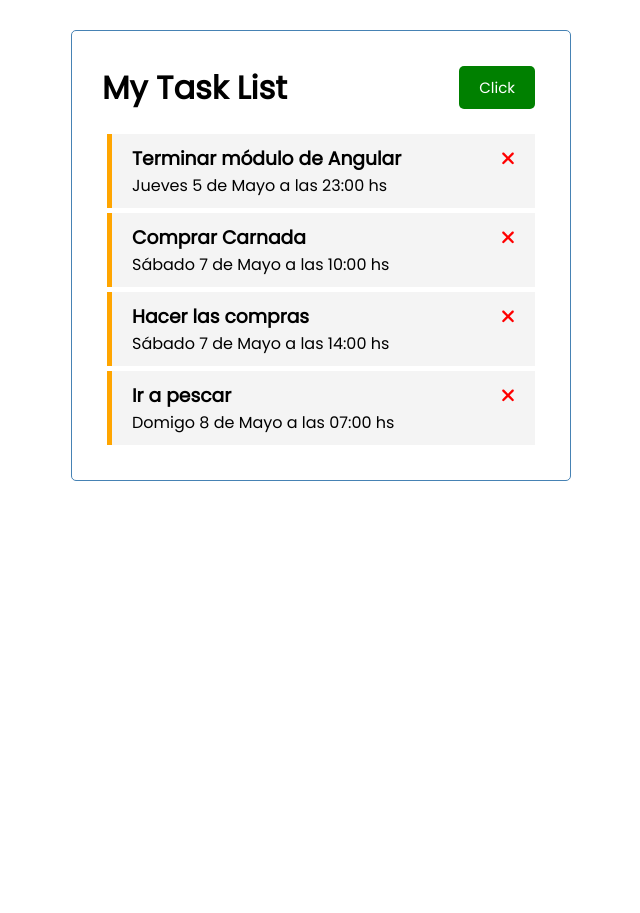
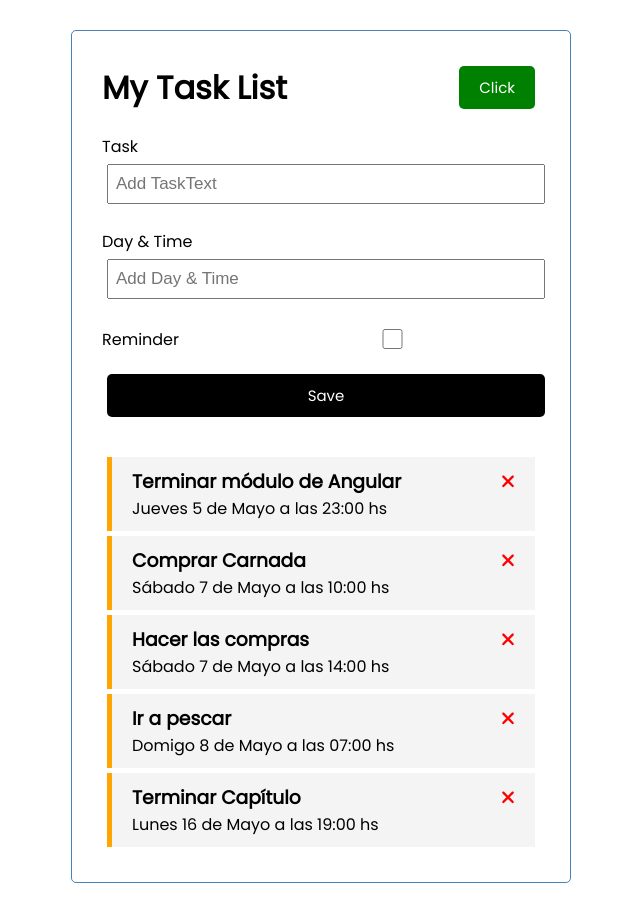
Before and after one commit to aibork/task-list, an Angular app: page / in a window 1280 px wide. Shown: the whole page, without its empty margins (319-959 px from the left). Before the commit the page ends 800 px from the top, so only its background shows below. Built offline with nearby package versions, Linux system fonts and the light colour scheme; data requests are answered from the project's data file.

Commit message:
16/05 4to commit

```diff
--- a/db.json
+++ b/db.json
@@ -23,6 +23,12 @@
       "text": "Ir a pescar",
       "day": "Domigo 8 de Mayo a las 07:00 hs",
       "reminder": true
+    },
+    {
+      "text": "Terminar Capítulo",
+      "day": "Lunes 16 de Mayo a las 19:00 hs",
+      "reminder": true,
+      "id": 5
     }
   ]
 }
--- /dev/null
+++ b/src/app/components/add-task/add-task.component.css
@@ -0,0 +1,3 @@
+.add-form{
+    margin-bottom: 40px;
+}
--- /dev/null
+++ b/src/app/components/add-task/add-task.component.html
@@ -0,0 +1,37 @@
+<form class="add-form" (ngSubmit)="onSubmit()">
+    <div class="form-control">
+        <label for="text">Task</label>
+        <input
+            type="text"
+            name="text"
+            id="text"
+            placeholder="Add TaskText"
+            [(ngModel)]="text"
+        />
+    </div>
+
+    <div class="form-control">
+        <label for="day">Day & Time</label>
+        <input
+            type="text"
+            name="day"
+            id="day"
+            placeholder="Add Day & Time"
+            [(ngModel)]="day"
+        />
+    </div>
+
+    <div class="form-control form-control-check">
+        <label for="reminder">Reminder</label>
+        <input
+            type="checkbox"
+            name="checkbox"
+            id="day"
+            placeholder="Add Day & Time"
+            [(ngModel)]="reminder"
+        />
+    </div>
+  {{ text}}
+    <input type="submit" value="Save" class="btn btn-block">
+
+</form>
--- /dev/null
+++ b/src/app/components/add-task/add-task.component.ts
@@ -0,0 +1,33 @@
+import { Component, OnInit, Output, EventEmitter } from '@angular/core';
+import { Task } from '../Task';
+
+@Component({
+  selector: 'app-add-task',
+  templateUrl: './add-task.component.html',
+  styleUrls: ['./add-task.component.css']
+})
+export class AddTaskComponent implements OnInit {
+  @Output() onAddTask: EventEmitter<Task> = new EventEmitter();
+
+  text: string = "";
+  day: string = "";
+  reminder: boolean = false;
+
+  constructor() { }
+
+  ngOnInit(): void {
+  }
+
+  onSubmit(){
+    if(this.text.length === 0){
+      alert("Please add a task!");
+      return;
+    }
+  const {text,day,reminder} = this
+  const newTask = {text, day, reminder}
+  this.onAddTask.emit(newTask)
+  }
+
+
+
+}
--- a/src/app/components/tasks/tasks.component.html
+++ b/src/app/components/tasks/tasks.component.html
@@ -1,3 +1,6 @@
+<app-add-task (onAddTask)="addTask($event)">
+
+</app-add-task>
 <app-tasks-item
     *ngFor="let task of tasks"
     [task] = "task"
--- a/src/app/components/tasks/tasks.component.ts
+++ b/src/app/components/tasks/tasks.component.ts
@@ -1,4 +1,5 @@
 import { Component, OnInit } from '@angular/core';
+import { text } from '@fortawesome/fontawesome-svg-core';
 import { TaskService } from 'src/app/service/task.service';
 import { Task } from '../Task';
 
@@ -34,4 +35,11 @@
     this.taskServices.updateTaskReminder(task).subscribe();
   }
 
+  addTask(task: Task){
+    this.taskServices.addTask(task)
+    .subscribe(
+    (task) => (
+    this.tasks.push(task)))
+  }
+
 }
--- a/src/app/service/task.service.ts
+++ b/src/app/service/task.service.ts
@@ -34,4 +34,8 @@
     const url = `${this.apiUrl}/${task.id}`
     return this.http.put<Task>(url,task,httpsOption)
   }
+
+  addTask(task: Task):Observable <Task>{
+    return this.http.post<Task>(this.apiUrl,task,httpsOption)
+  }
 }
```
Also changed, not shown: src/app/app.module.ts (+6 -2 lines).
